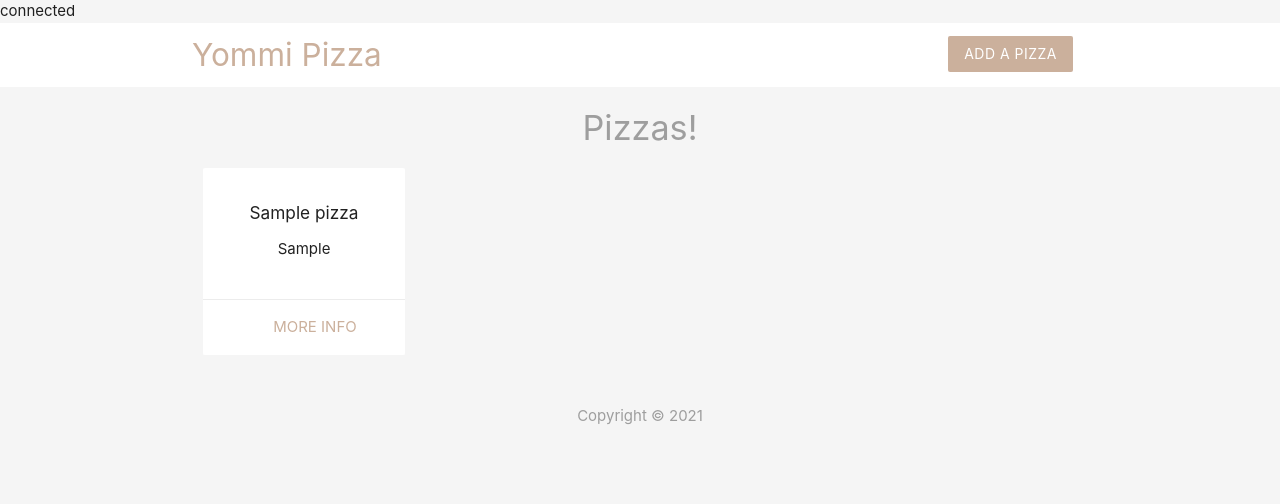
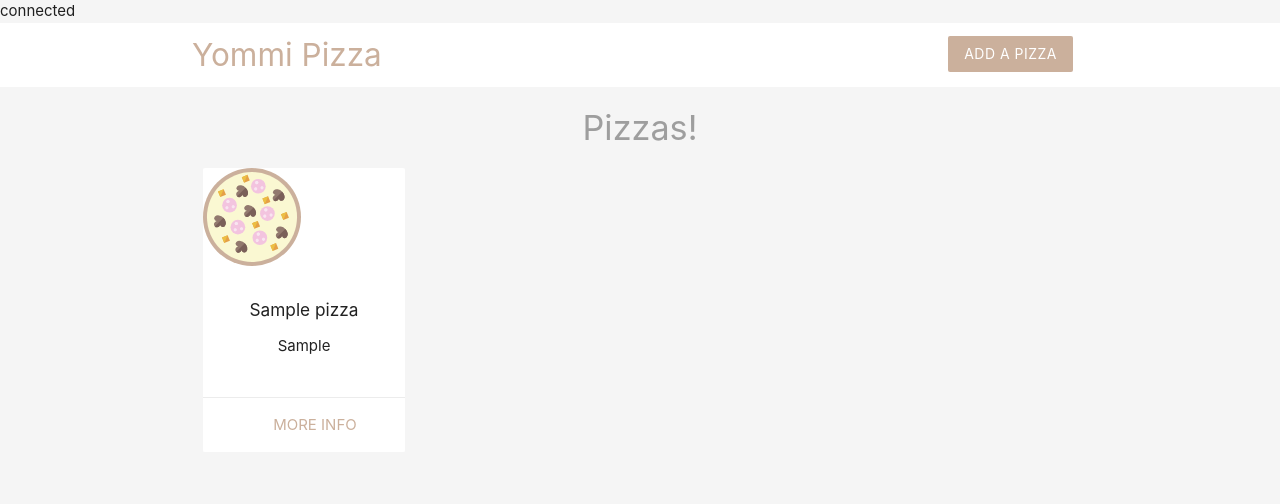
Before and after one commit to godwinmaga6/pizza-project, a PHP site: page / in a window 1280 px wide. Shown: the top 504 px of the page. Run offline with PHP 8.4, Linux system fonts and the light colour scheme; tables that the repository leaves empty or names only in its code hold one stand-in row (values such as "Sample post").

Commit message:
created img folder & linked pizza.svg to pizza card in index.php

```diff
--- a/index.php
+++ b/index.php
@@ -42,6 +42,7 @@ mysqli_close($conn);
         <?php foreach($pizzas as $pizza) : ?>
             <div class="col s6 m3">
                 <div class="card z-depth-0">
+                    <img src="img/pizza.svg" alt="" class="pizza">
                     <div class="card-content center">
                         <h6><?php echo htmlspecialchars($pizza['title']);?></h6>
                         <div>
```
Also changed, not shown: img/pizza.svg (added).
